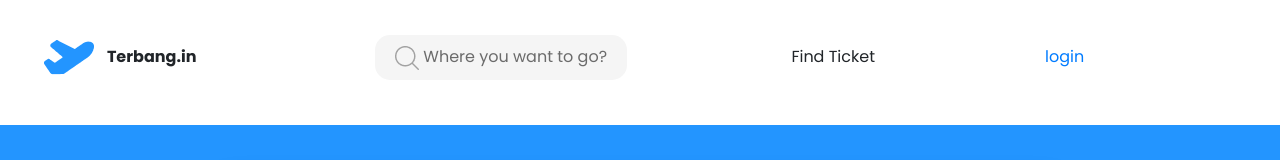
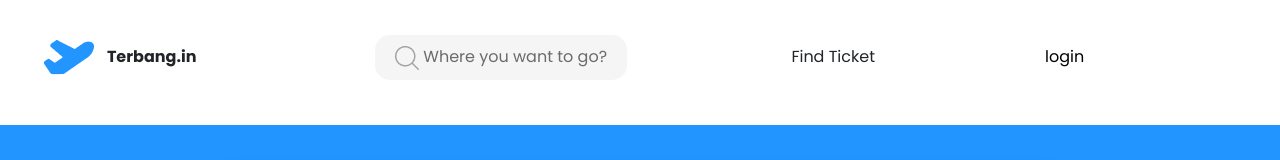
Before and after one commit to andrawanerlang1/TERBANGIN-FrontEnd, a Vue app: page /post-flight in a window 1280 px wide. Shown: the top 160 px of the page. Built offline with nearby package versions, Linux system fonts and the light colour scheme; sample sign-in values are in the browser's storage; what vue-sweetalert2, vue-toasted would draw is missing.

Commit message:
navbar and notif

```diff
--- a/src/components/Navbar.vue
+++ b/src/components/Navbar.vue
@@ -1,6 +1,6 @@
 <template>
   <div class="nav">
-    <div class="logo" style="margin-right:10px">
+    <div class="logo" style="margin-right:10px" @click="toLanding">
       <img src="../assets/img/logoflight.png" style="margin-right:10px" />
       Terbang.in
     </div>
@@ -9,15 +9,15 @@
         <img src="../assets/img/search.png" alt="" />
         Where you want to go?
       </button>
-      <div class="findTicket" @click="getAllTicket">
+      <div class="findTicket" @click="getAllTicket" >
         Find Ticket
       </div>
       <div v-if="setUser.email">
         <div class="myBooking">
-          <router-link v-if="setUser.role === 0" to="/mybooking"
+          <router-link v-if="setUser.role === 0" to="/mybooking" class="routerlink"  class-active="active"
             >My Booking</router-link
           >
-          <router-link v-else to="">Post Flight</router-link>
+          <router-link v-else to="/post-flight" class="routerlink">Post Flight</router-link>
         </div>
       </div>
     </div>
@@ -45,7 +45,7 @@
           <b-dropdown-item @click="logout">Log Out</b-dropdown-item>
         </b-dropdown>
       </div>
-      <router-link  v-if="!setUser.email" to=/login>
+      <router-link class="routerlink"  v-if="!setUser.email" to=/login>
       login</router-link>
     </div>
   </div>
@@ -81,6 +81,10 @@ export default {
     },
     show() {
       console.log(this.setUser)
+    },
+    toLanding(){
+    this.$router.push('/')
+
     }
   }
 }
@@ -96,6 +100,13 @@ export default {
   padding-bottom: 45px;
   text-align: center;
   background: #fff;
+}
+.routerlink{
+  color: black;
+  text-decoration: none;
+}
+.routerlink:hover{
+font-weight: bold;
 }
 .logo {
   font-weight: bold;
@@ -116,6 +127,18 @@ export default {
   border-bottom: 5px solid #2395ff;
   padding-bottom: 5px;
 }
+.router-link-active{
+    font-weight: bold;
+  border-bottom: 5px solid #2395ff;
+  padding-bottom: 5px;
+}
+.logo:hover{
+  border: 2px #2395ff solid;
+  padding: 5px;
+  border-radius: 10px;
+  box-shadow: 0 8px 6px -6px black;
+
+}
 .profile {
   display: flex;
   justify-content: space-between;
--- a/src/components/_base/Auth/Login.vue
+++ b/src/components/_base/Auth/Login.vue
@@ -93,7 +93,7 @@ export default {
             'success'
           )
           setTimeout(() => {
-            this.$router.push('/landing')
+            this.$router.push('/')
           }, 2500)
           console.log(result)
         })
--- a/src/components/_base/Notifications/MessageNotif.vue
+++ b/src/components/_base/Notifications/MessageNotif.vue
@@ -17,7 +17,7 @@
           </div>
         </div>
         <div class="row mt-lg-4 mb-3">
-          <div class="col mx-1 time">{{ item.createdAt }}</div>
+          <div class="col mx-1 time">{{ item.createdAt.slice(0, 10) }}</div>
         </div>
       </div>
     </div>
--- a/src/router/index.js
+++ b/src/router/index.js
@@ -10,6 +10,7 @@ import BookingDetail from '../views/BookingDetail.vue'
 import Chat from '../views/Chat.vue'
 import Notifications from '../views/Notifications.vue'
 import PostFlight from '../views/PostFlight.vue'
+import store from '../store'
 
 Vue.use(VueRouter)
 
@@ -17,12 +18,14 @@ const routes = [
   {
     path: '/login',
     name: 'Login',
-    component: Login
+    component: Login,
+    meta: { requiresVisitor: true }
   },
   {
     path: '/detail',
     name: 'FlightDetail',
-    component: FlightDetail
+    component: FlightDetail,
+    meta: { requiresAuth: true }
   },
   {
     path: '/search',
@@ -30,39 +33,45 @@ const routes = [
     component: Search
   },
   {
-    path: '/landing',
+    path: '/',
     name: 'Landing',
     component: Landing
   },
   {
     path: '/mybooking',
     name: 'MyBooking',
-    component: MyBooking
+    component: MyBooking,
+    meta: { requiresAuth: true }
   },
   {
     path: '/detail-profile',
     name: 'Profile',
-    component: DetailProfile
+    component: DetailProfile,
+    meta: { requiresAuth: true }
   },
   {
     path: '/detail-booking/:id',
     name: 'BookingDetail',
-    component: BookingDetail
+    component: BookingDetail,
+    meta: { requiresAuth: true }
   },
   {
     path: '/chat',
     name: 'Chat',
-    component: Chat
+    component: Chat,
+    meta: { requiresAuth: true }
   },
   {
     path: '/notifications',
     name: 'notifications',
-    component: Notifications
+    component: Notifications,
+    meta: { requiresAuth: true }
   },
   {
     path: '/post-flight',
     name: 'PostFlight',
-    component: PostFlight
+    component: PostFlight,
+    meta: { requiresAuth: true }
   }
 ]
 
@@ -72,4 +81,26 @@ const router = new VueRouter({
   routes
 })
 
+router.beforeEach((to, from, next) => {
+  if (to.matched.some(record => record.meta.requiresAuth)) {
+    if (!store.getters.isLogin) {
+      next({
+        path: '/login'
+      })
+    } else {
+      next()
+    }
+  } else if (to.matched.some(record => record.meta.requiresVisitor)) {
+    if (store.getters.isLogin) {
+      next({
+        path: '/'
+      })
+    } else {
+      next()
+    }
+  } else {
+    next()
+  }
+})
+
 export default router
--- a/src/store/modules/auth.js
+++ b/src/store/modules/auth.js
@@ -36,7 +36,7 @@ export default {
       localStorage.removeItem('cart')
       localStorage.removeItem('vuex')
       context.commit('delUser')
-      router.push('/landing')
+      router.push('/')
     },
     interceptorRequest(context) {
       //console.log('interceptor request works!')
--- a/src/store/modules/notif.js
+++ b/src/store/modules/notif.js
@@ -38,6 +38,18 @@ export default {
             reject(error.response.data.msg)
           })
       })
+    },
+    sendNotif(context, payload) {
+      return new Promise((resolve, reject) => {
+        axios
+          .post(`${process.env.VUE_APP_PORT}/notif/post`, payload)
+          .then(result => {
+            resolve(result)
+          })
+          .catch(error => {
+            reject(error.response.data.msg)
+          })
+      })
     }
   },
   getters: {
--- a/src/views/FlightDetail.vue
+++ b/src/views/FlightDetail.vue
@@ -106,7 +106,7 @@ export default {
     this.userId = this.setUser.userId
   },
   methods: {
-    ...mapActions(['postBooking', 'patchFlightCapacity']),
+    ...mapActions(['postBooking', 'patchFlightCapacity', 'sendNotif']),
     show() {
       console.log(this.params)
     },
@@ -134,6 +134,18 @@ export default {
           this.postBooking(setData)
             .then(result => {
               this.successAlert(result.data.msg)
+              const dataNotif = {
+                notifTitle: 'Booking status',
+                notifMessage: `Hello there! Your booking status is received and waiting for payment. Booking code: ${result.data.data.code} .`,
+                receiverId: this.setUser.userId
+              }
+              this.sendNotif(dataNotif)
+                .then(result => {
+                  this.$toasted.success(result.data.msg)
+                })
+                .catch(error => {
+                  this.errorAlert(error.data.msg)
+                })
             })
             .catch(error => {
               this.errorAlert(error.data.msg)
```
